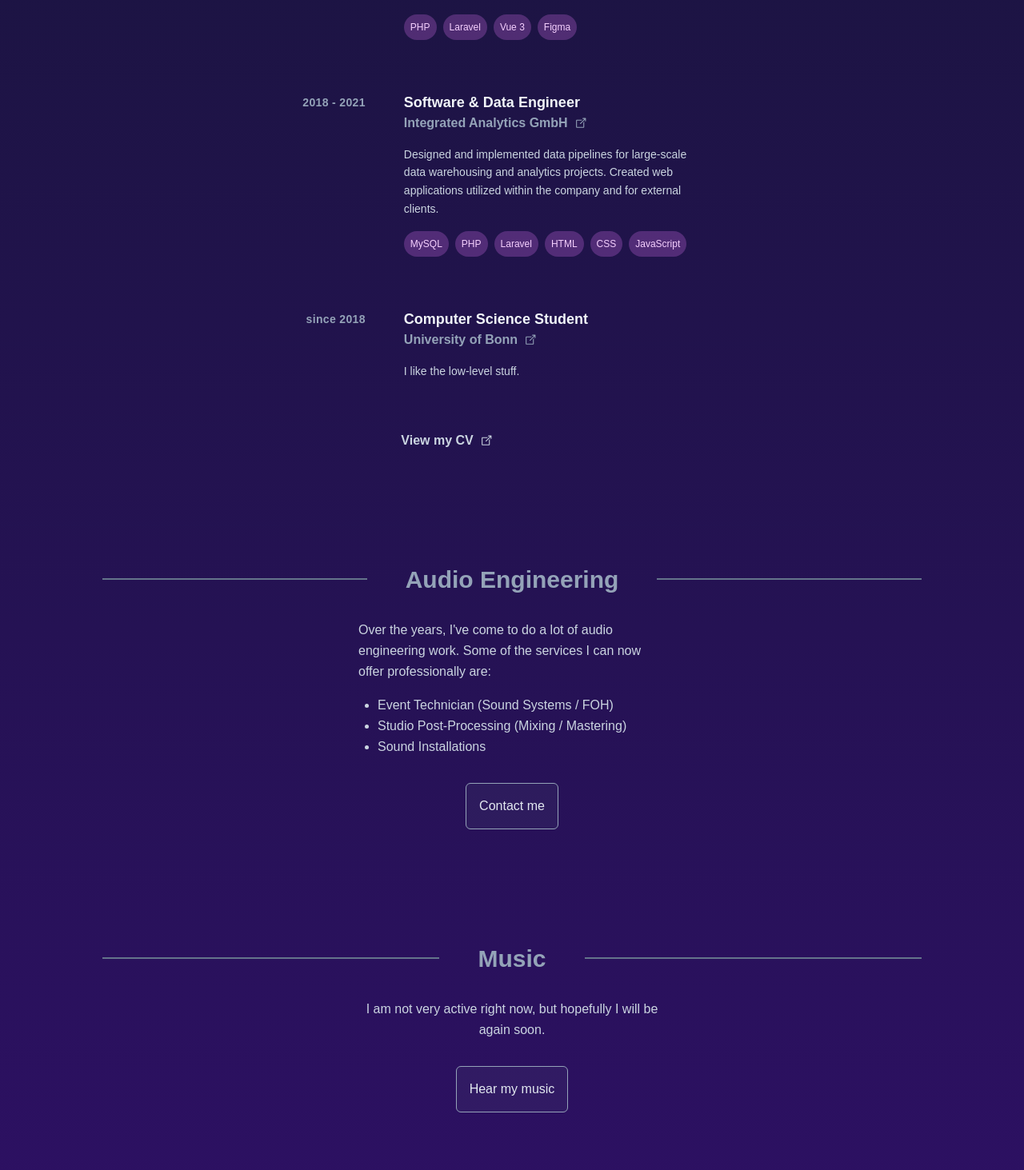
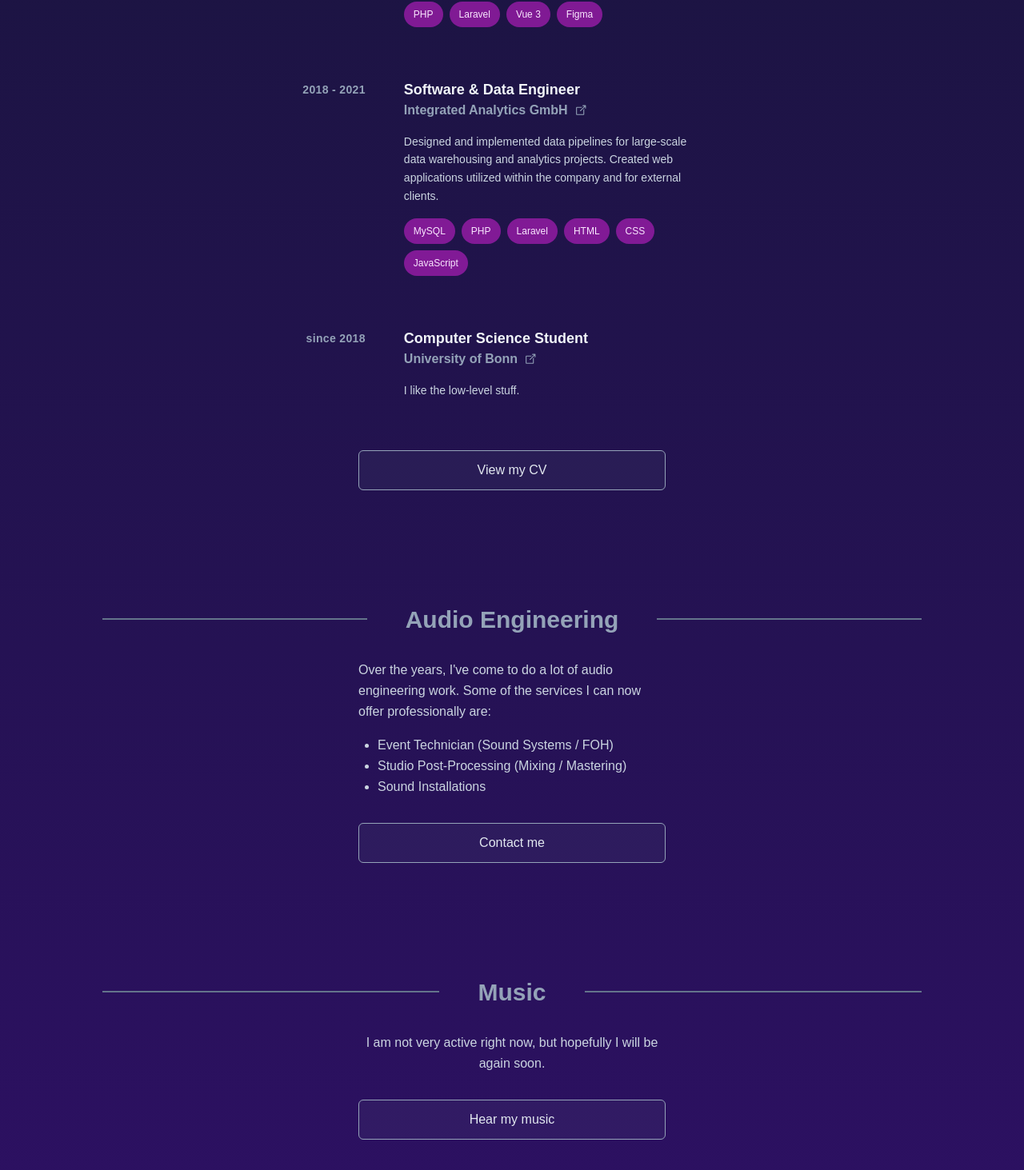
Before and after one commit to gereonrisse/personal-website, a SvelteKit app: page / in a window 1280 px wide. Shown: the part 1291-2754 px from the top of the page at 80% size. Built offline with nearby package versions, Linux system fonts and the light colour scheme; a web font is replaced by a local one.

Commit message:
small style improvements

```diff
--- a/src/lib/Button.svelte
+++ b/src/lib/Button.svelte
@@ -1,4 +1,4 @@
 <button
-        class="p-4 border border-slate-400 hover:border-slate-300 rounded-md bg-slate-500/10 hover:bg-slate-500/25 text-slate-200 hover:text-white">
+        class="p-3 w-full border border-slate-400 hover:border-slate-300 rounded-md bg-slate-500/10 hover:bg-slate-500/25 text-slate-200 hover:text-white">
     <slot />
 </button>
--- a/src/lib/SectionHeader.svelte
+++ b/src/lib/SectionHeader.svelte
@@ -4,7 +4,7 @@
 
 <a class="my-4 flex flex-col sm:flex-row gap-4 sm:gap-12" id="{name}">
     <div class="hidden sm:inline-block border-t-2 mt-4 w-full border-slate-500"></div>
-    <h2 class="px-6 sm:px-0 text-3xl font-bold text-slate-400 whitespace-nowrap">
+    <h2 class="px-6 sm:px-0 text-3xl font-bold text-slate-400 whitespace-nowrap text-center">
         <slot />
     </h2>
     <div class="hidden sm:inline-block border-t-2 mt-4 w-full border-slate-500"></div>
--- a/src/lib/Tag.svelte
+++ b/src/lib/Tag.svelte
@@ -1,3 +1,3 @@
-<span class="p-2 text-xs rounded-full bg-fuchsia-400/25 text-fuchsia-200 font-medium">
+<span class="py-2 px-3 text-xs rounded-full bg-fuchsia-700/75 text-fuchsia-100 font-medium">
     <slot />
 </span>
--- a/src/routes/+page.svelte
+++ b/src/routes/+page.svelte
@@ -39,12 +39,14 @@
 </section>
 
 <div class="flex flex-col gap-12 sm:gap-32">
+    <div class="sm:hidden border-t-2 mt-4 mx-4 border-slate-500"></div>
+
     <!-- SOFTWARE SECTION -->
     <section>
         <SectionHeader name="software">Where I've worked</SectionHeader>
 
         <!-- Resume cards -->
-        <div class="mt-16 flex flex-col gap-8">
+        <div class="mt-12 flex flex-col gap-8">
             <!-- DSP -->
             <ResumeCard>
                 <span slot="timespan">
@@ -131,21 +133,24 @@
                 </span>
             </ResumeCard>
 
-            <div class="flex sm:flex-row gap-12">
-                <div class="sm:basis-1/3"></div>
-                <div class="sm:basis-2/3 font-semibold text-slate-300 hover:text-slate-100">
-                    <Link>{$t('home.software.cv')}</Link>
+            <div>
+                <div class="mx-auto max-w-sm">
+                    <Button>
+                        <a href="https://gereon.online/" target="_blank">{$t('home.software.cv')}</a>
+                    </Button>
                 </div>
             </div>
 
         </div>
     </section>
 
+    <div class="sm:hidden border-t-2 mt-4 mx-4 border-slate-500"></div>
+
     <!-- AUDIO ENGINEER SECTION -->
     <section>
         <SectionHeader name="audio">Audio Engineering</SectionHeader>
 
-        <div class="mt-8 mx-auto max-w-sm">
+        <div class="mt-6 sm:mt-8 mx-auto max-w-sm">
             <div class="leading-relaxed text-slate-300">
                 <p>
                     Over the years, I've come to do a lot of audio engineering work. Some of the services I can now offer
@@ -159,7 +164,7 @@
                 </ul>
             </div>
 
-            <div class="mt-8 text-center">
+            <div class="mt-6 sm:mt-8 text-center">
                 <Button>
                     <a href="mailto:gereon.risse@gmail.com">Contact me</a>
                 </Button>
@@ -167,16 +172,18 @@
         </div>
     </section>
 
+    <div class="sm:hidden border-t-2 mt-4 mx-4 border-slate-500"></div>
+
     <!-- MUSIC SECTION -->
     <section>
         <SectionHeader name="music">Music</SectionHeader>
 
-        <div class="mt-8 max-w-sm mx-auto text-center">
+        <div class="mt-6 sm:mt-8 max-w-sm mx-auto text-center">
             <p class="leading-relaxed text-slate-300">
                 I am not very active right now, but hopefully I will be again soon.
             </p>
 
-            <div class="mt-8 w-full text-center">
+            <div class="mt-6 sm:mt-8 w-full text-center">
                 <Button>
                     <a href="https://gereon.online/" target="_blank">Hear my music</a>
                 </Button>
```
Lines whose indentation alone changed are shown as unchanged.
